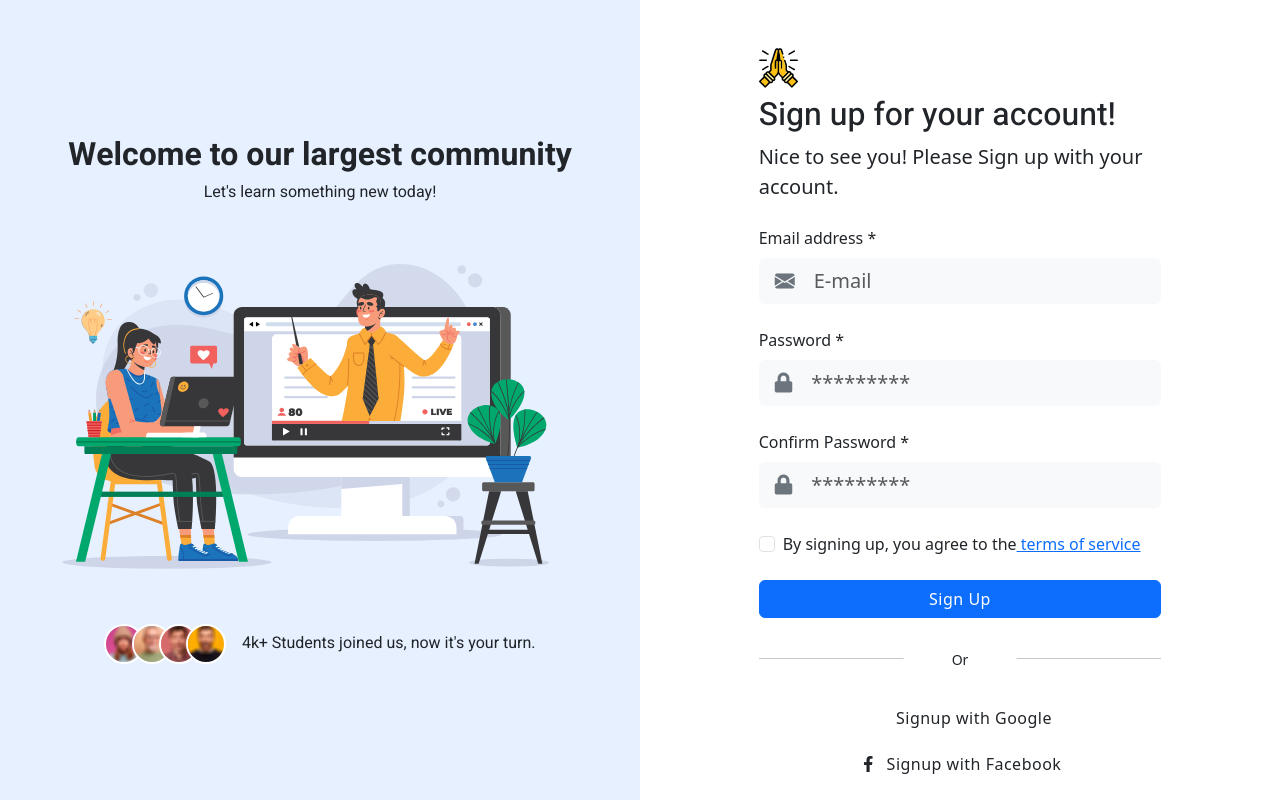
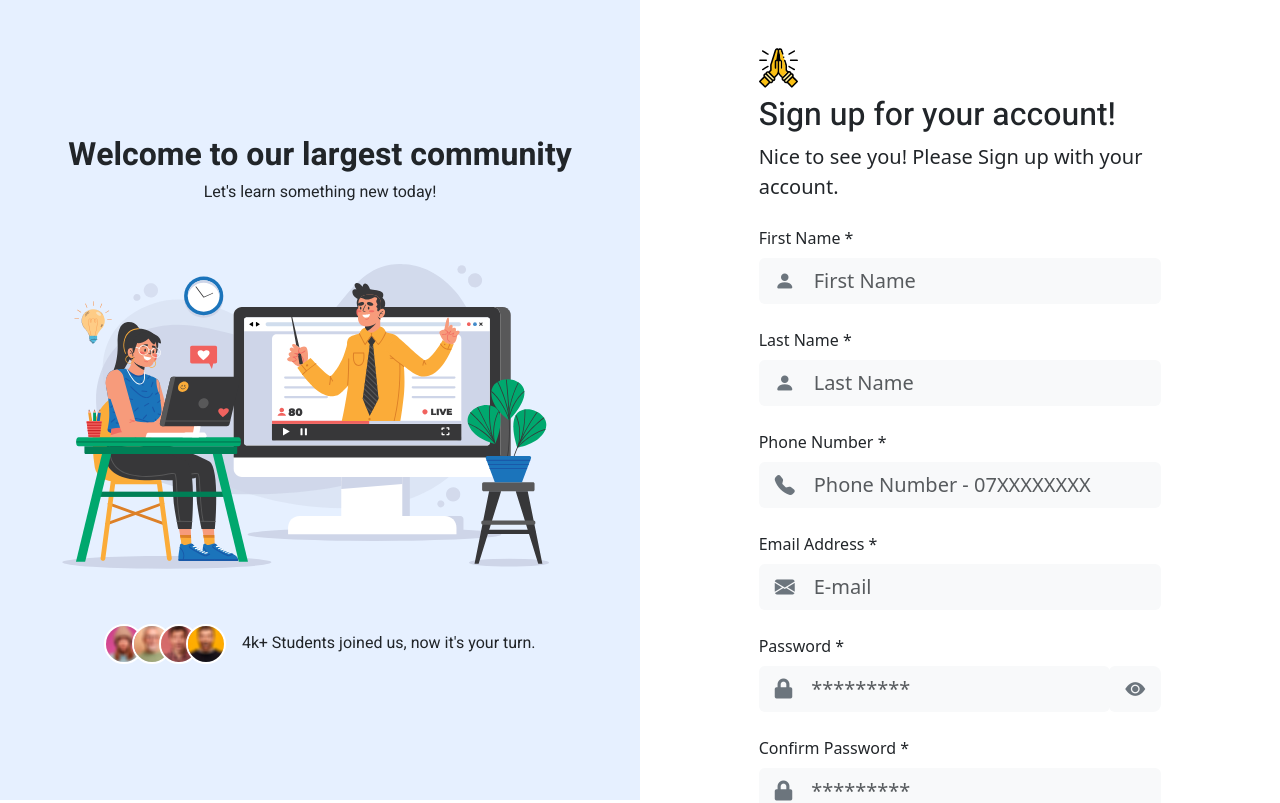
Before and after one commit to tonyykosseifyy/distancia-frontend, a Next.js app: page /auth/sign-up in a window 1280 px wide. Shown: the top 803 px of the page. Built offline with nearby package versions, Linux system fonts and the light colour scheme.

Commit message:
integrate sign up form with react hook form and yup

```diff
--- a/package.json
+++ b/package.json
@@ -9,6 +9,7 @@
     "lint": "next lint"
   },
   "dependencies": {
+    "@hookform/resolvers": "^3.1.1",
     "@types/node": "20.3.1",
     "@types/react": "18.2.12",
     "@types/react-dom": "18.2.5",
@@ -20,6 +21,7 @@
     "react-hook-form": "^7.45.0",
     "sass": "^1.63.3",
     "sass-loader": "^13.3.2",
-    "typescript": "5.1.3"
+    "typescript": "5.1.3",
+    "yup": "^1.2.0"
   }
 }
--- a/src/components/Auth/SignUp/index.tsx
+++ b/src/components/Auth/SignUp/index.tsx
@@ -1,15 +1,82 @@
 'use client';
 import React, { useState } from 'react'
-
+import { useForm } from 'react-hook-form';
+import { yupResolver } from '@hookform/resolvers/yup';
+import { SignUpFormData, schema } from './utils';
 
 const SignUp = (): React.ReactNode => {
-	const [ state, setState ] = useState<Boolean>(false);
+	const { register, handleSubmit, formState: { errors } } = useForm<SignUpFormData>({
+    resolver: yupResolver(schema),
+  });
+	const [ see, setSee ] = useState<Boolean>(false);
+  const onSubmit = (data: any) => {
+    // Handle form submission
+    console.log(data);
+  };
+	console.log(errors);
   return (
-    <form>
-			{/* Email */}
+    <form onSubmit={handleSubmit(onSubmit)}>
 			<div className="mb-4">
-				<label htmlFor="exampleInputEmail1" className="form-label">
-					Email address *
+				<label htmlFor="exampleInputEmail1.1" className="form-label">
+					First Name *
+				</label>
+				<div className="input-group input-group-lg">
+					<span className="input-group-text bg-light rounded-start border-0 text-secondary px-3">
+						<i className="bi bi-person-fill"></i>
+					</span>
+					<input
+						type="email"
+						className="form-control border-0 bg-light rounded-end ps-1"
+						placeholder="First Name"
+						id="exampleInputEmail1.1"
+						{...register('firstName')}
+						autoComplete="given-name"
+					/>
+				</div>
+				{errors.firstName && <p className="text-danger mt-2">{errors.firstName.message}</p>}
+			</div>
+			<div className="mb-4">
+				<label htmlFor="exampleInputEmail1.2" className="form-label">
+					Last Name *
+				</label>
+				<div className="input-group input-group-lg">
+					<span className="input-group-text bg-light rounded-start border-0 text-secondary px-3">
+						<i className="bi bi-person-fill"></i>
+					</span>
+					<input
+						type="email"
+						className="form-control border-0 bg-light rounded-end ps-1"
+						placeholder="Last Name"
+						id="exampleInputEmail1.2"
+						{...register('lastName')}
+						autoComplete="family-name"
+					/>
+				</div>
+				{errors.lastName && <p className="text-danger mt-2">{errors.lastName.message}</p>}
+			</div>
+			<div className="mb-4">
+				<label htmlFor="exampleInputEmail1.9" className="form-label">
+					Phone Number *
+				</label>
+				<div className="input-group input-group-lg">
+					<span className="input-group-text bg-light rounded-start border-0 text-secondary px-3">
+						<i className="bi bi-telephone-fill"></i>
+					</span>
+					<input
+						type="number"
+						className="form-control border-0 bg-light rounded-end ps-1"
+						placeholder="Phone Number - 07XXXXXXXX"
+						pattern='^[0-9]{8}$'
+						id="exampleInputEmail1.9"
+						{...register('phoneNumber')}
+						autoComplete="tel"
+					/>
+				</div>
+				{errors.phoneNumber && <p className="text-danger mt-2">{errors.phoneNumber.message}</p>}
+			</div>
+			<div className="mb-4">
+				<label htmlFor="exampleInputEmail1.5" className="form-label">
+					Email Address *
 				</label>
 				<div className="input-group input-group-lg">
 					<span className="input-group-text bg-light rounded-start border-0 text-secondary px-3">
@@ -19,9 +86,12 @@ const SignUp = (): React.ReactNode => {
 						type="email"
 						className="form-control border-0 bg-light rounded-end ps-1"
 						placeholder="E-mail"
-						id="exampleInputEmail1"
+						id="exampleInputEmail1.5"
+						{...register('email')}
+						autoComplete="email"
 					/>
 				</div>
+				{errors.email && <p className="text-danger mt-2">{errors.email.message}</p>}
 			</div>
 			{/* Password */}
 			<div className="mb-4">
@@ -33,16 +103,21 @@ const SignUp = (): React.ReactNode => {
 						<i className="fas fa-lock" />
 					</span>
 					<input
-						type="password"
+						type={ see ? 'text' : 'password' }
 						className="form-control border-0 bg-light rounded-end ps-1"
 						placeholder="*********"
 						id="inputPassword5"
+						{...register('password')}
 					/>
+					<span style={{cursor:'pointer'}} onClick={() => setSee(state => !state)} className="input-group-text bg-light rounded-start border-0 text-secondary px-3">
+						{ see ? <i className="bi bi-eye-slash-fill"></i> : <i className="bi bi-eye-fill"></i> }
+					</span>
 				</div>
+				{errors.password && <p className="text-danger mt-2">{errors.password.message}</p>}
 			</div>
 			{/* Confirm Password */}
 			<div className="mb-4">
-				<label htmlFor="inputPassword6" className="form-label">
+				<label htmlFor="inputPassword7" className="form-label">
 					Confirm Password *
 				</label>
 				<div className="input-group input-group-lg">
@@ -53,9 +128,11 @@ const SignUp = (): React.ReactNode => {
 						type="password"
 						className="form-control border-0 bg-light rounded-end ps-1"
 						placeholder="*********"
-						id="inputPassword6"
+						id="inputPassword7"
+						{...register('confirmPassword')}
 					/>
 				</div>
+				{errors.confirmPassword && <p className="text-danger mt-2">{errors.confirmPassword.message}</p>}
 			</div>
 			{/* Check box */}
 			<div className="mb-4">
@@ -74,7 +151,7 @@ const SignUp = (): React.ReactNode => {
 			{/* Button */}
 			<div className="align-items-center mt-0">
 				<div className="d-grid">
-					<button className="btn btn-primary mb-0" type="button">
+					<button onClick={handleSubmit(onSubmit)} className="btn btn-primary mb-0" type="submit">
 						Sign Up
 					</button>
 				</div>
--- /dev/null
+++ b/src/components/Auth/SignUp/utils.tsx
@@ -0,0 +1,34 @@
+import * as Yup from 'yup';
+
+export type SignUpFormData = {
+	firstName: string;
+	lastName: string;
+  // username: string;
+  email: string;
+  phoneNumber: string;
+  password: string;
+  confirmPassword: string;
+};
+
+export const schema = Yup.object().shape({
+  firstName: Yup.string().trim().required('First name is required').min(3, 'First name must be at least 3 characters'),
+  lastName: Yup.string().trim().required('Last name is required').min(3, 'Last name must be at least 3 characters'),
+  // username: Yup.string().trim()
+  //   .required('Username is required')
+  //   .min(3, 'Username must be at least 3 characters')
+  //   .matches(/^\S*$/, 'Username must not contain spaces'),
+	phoneNumber: Yup.string().trim()
+    .required('Phone number is required')
+    .matches(/^\d{8}$/, 'Phone number must consist of 8 digits'),
+  email: Yup.string().trim().required('Email is required').email('Invalid email address'),
+  password: Yup.string().trim()
+    .required('Password is required')
+    .min(8, 'Password must be at least 8 characters')
+    .matches(
+      /^(?=.*[a-z])(?=.*[A-Z])(?=.*\d)(?=.*[@$!%*?&])[A-Za-z\d@$!%*?&]+$/,
+      'Password must contain at least one uppercase letter, one lowercase letter, one digit, and one special character'
+    ),
+  confirmPassword: Yup.string()
+    .required('Confirm Password is required')
+    .oneOf([Yup.ref('password')], 'Passwords must match'),
+});
```
Also changed, not shown: 1 other file (tests, documents, lock files or other folders).
